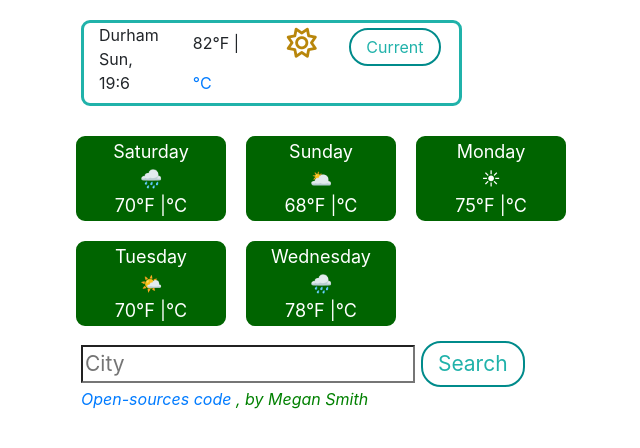
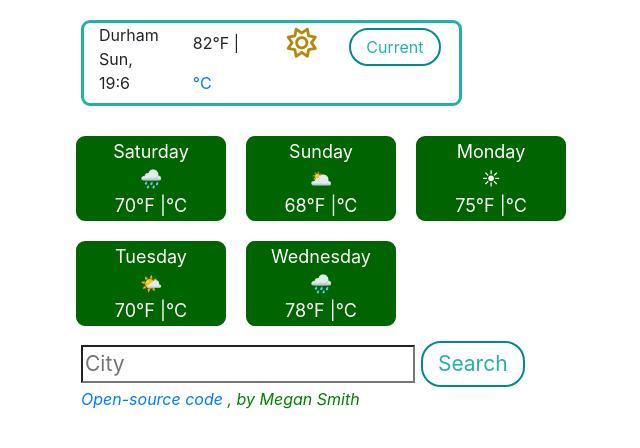
Before and after one commit to megss731/Weather-App, a plain HTML site: page index.html in a window 1280 px wide. Shown: the full height of the page, 4-644 px from the left. Drawn offline with nearby package versions, Linux system fonts and the light colour scheme.

Commit message:
corrected typo

```diff
--- a/index.html
+++ b/index.html
@@ -108,7 +108,7 @@
       </form>
       <p class="coded-by">
         <a href="http://github.com/megss731/Weather-App" target="_blank"
-          >Open-sources code</a
+          >Open-source code</a
         >
         , by Megan Smith
       </p>
```
